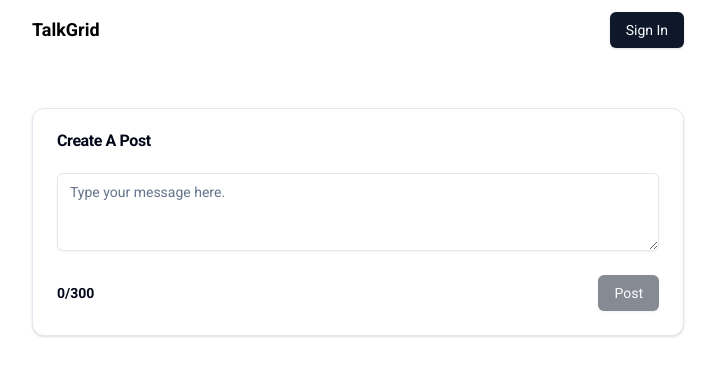
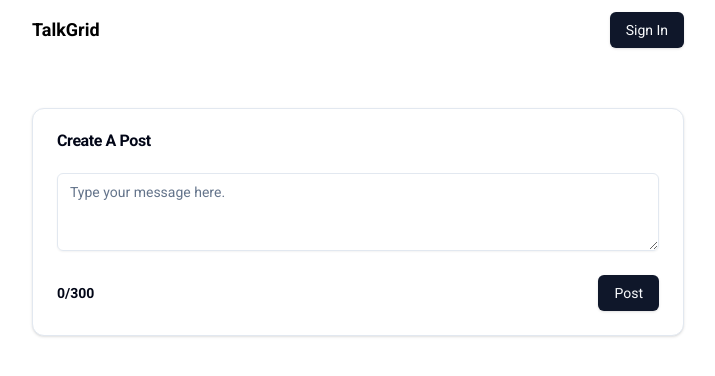
Before and after one commit to malikkotb/talkgrid, a Next.js app: page / in a window 1280 px wide. Shown: the top 376 px of the page, without its empty margins (282-997 px from the left). Built offline with nearby package versions, Linux system fonts and the light colour scheme; no server answers.

Commit message:
adding react query and api

```diff
--- /dev/null
+++ b/app/QueryWrapper.tsx
@@ -0,0 +1,14 @@
+"use client";
+
+import { QueryClient, QueryClientProvider } from "@tanstack/react-query";
+import { ReactNode } from "react";
+
+const queryClient = new QueryClient();
+
+interface Props {
+    children?: ReactNode
+}
+
+export default function QueryWrapper({ children }: Props) {
+  return <QueryClientProvider client={queryClient}>{children}</QueryClientProvider>;
+}
--- a/app/layout.tsx
+++ b/app/layout.tsx
@@ -1,7 +1,8 @@
 import "./globals.css";
 import type { Metadata } from "next";
 import { Roboto } from "next/font/google";
-import Nav from "../components/authentication/Nav";
+import Nav from "../components/navbar/Nav";
+import QueryWrapper from "./QueryWrapper";
 
 const roboto = Roboto({
   subsets: ["latin"],
@@ -21,8 +22,12 @@ export default function RootLayout({
   return (
     <html lang="en">
       <body className={`${roboto.className} antialiased width-full`}>
-        <Nav />
-        <div className="px-6 md:px-6 pt-12 pb-24 md:pt-12 md:pb-44 max-w-[700px] mx-auto">{children}</div>
+        <QueryWrapper>
+          <Nav />
+          <div className="px-6 md:px-6 pt-12 pb-24 md:pt-12 md:pb-44 max-w-[700px] mx-auto">
+            {children}
+          </div>
+        </QueryWrapper>
       </body>
     </html>
   );
--- a/components/NewPost.tsx
+++ b/components/NewPost.tsx
@@ -1,35 +1,41 @@
 "use client";
 // add a new post
+import { useMutation, useQueryClient } from "@tanstack/react-query";
 import { useState } from "react";
 import { Textarea } from "../components/ui/textarea";
 import { Button } from "../components/ui/button";
+import axios from "axios";
 import {
   Card,
   CardContent,
-  CardDescription,
   CardFooter,
   CardHeader,
   CardTitle,
 } from "../components/ui/card";
-import { Label } from "../components/ui/label";
 
 export default function NewPost() {
   const [title, setTitle] = useState("");
-  const [isDisabled, setIsDisabled] = useState(true)
+  const [isDisabled, setIsDisabled] = useState(false);
+
+  // create a post
+  const { mutate } = useMutation(
+    async (title) => await axios.post("/api/posts/addPost", { title })
+  );
+
+  const submitPost = async (e: React.FormEvent) => {
+    e.preventDefault();
+    setIsDisabled(true);
+    mutate(title);
+  };
+
   return (
-    <form>
+    <form onSubmit={submitPost}>
       <Card>
         <CardHeader>
           <CardTitle>Create A Post</CardTitle>
-          {/* <CardDescription>What is on your mind?</CardDescription> */}
         </CardHeader>
         <CardContent className="grid gap-6">
-          {/* <div className="grid gap-2">
-            <Label htmlFor="subject">Subject</Label>
-            <Input id="subject" placeholder="I need help with..." />
-          </div> */}
           <div className="grid gap-2">
-            {/* <Label htmlFor="description">Description</Label> */}
             <Textarea
               onChange={(event) => setTitle(event.target.value)}
               value={title}
@@ -39,9 +45,17 @@ export default function NewPost() {
           </div>
         </CardContent>
         <CardFooter className="justify-between space-x-2">
-          {/* <Button variant="ghost">Cancel</Button> */}
-          <p className={`${title.length > 300 ? "text-red-600" : ""} font-bold text-sm`}>{`${title.length}/300`}</p>
-          <Button disabled={isDisabled}>Post</Button>
+          <p
+            className={`${
+              title.length > 300 ? "text-red-600" : ""
+            } font-bold text-sm`}
+          >{`${title.length}/300`}</p>
+          <Button
+            type="submit"
+            disabled={isDisabled}
+          >
+            Post
+          </Button>
         </CardFooter>
       </Card>
     </form>
--- a/package.json
+++ b/package.json
@@ -16,9 +16,11 @@
     "@radix-ui/react-label": "^2.0.2",
     "@radix-ui/react-select": "^1.2.2",
     "@radix-ui/react-slot": "^1.0.2",
+    "@tanstack/react-query": "^4.33.0",
     "@types/react": "18.2.21",
     "@types/react-dom": "18.2.7",
     "autoprefixer": "10.4.15",
+    "axios": "^1.5.0",
     "class-variance-authority": "^0.7.0",
     "clsx": "^2.0.0",
     "eslint": "8.48.0",
--- /dev/null
+++ b/pages/api/posts/addPost.tsx
@@ -0,0 +1,18 @@
+import type { NextApiRequest, NextApiResponse } from "next";
+
+import { authOptions } from "../auth/[...nextauth]";
+import { getServerSession } from "next-auth/next";
+
+export default async function handler(
+  req: NextApiRequest,
+  res: NextApiResponse
+) {
+  if (req.method === "POST") {
+    const session = await getServerSession(req, res, authOptions);
+    if (!session)
+      return res.status(401).json({ message: "Please sign in to make a post" });
+
+    console.log(req.body);
+
+  }
+}
```
Also changed, not shown: components/navbar/LoggedIn.tsx (renamed from components/authentication/LoggedIn.tsx, +1 -1 lines), components/navbar/Login.tsx (renamed from components/authentication/Login.tsx), components/navbar/Nav.tsx (renamed from components/authentication/Nav.tsx), 1 other file (tests, documents, lock files or other folders).
